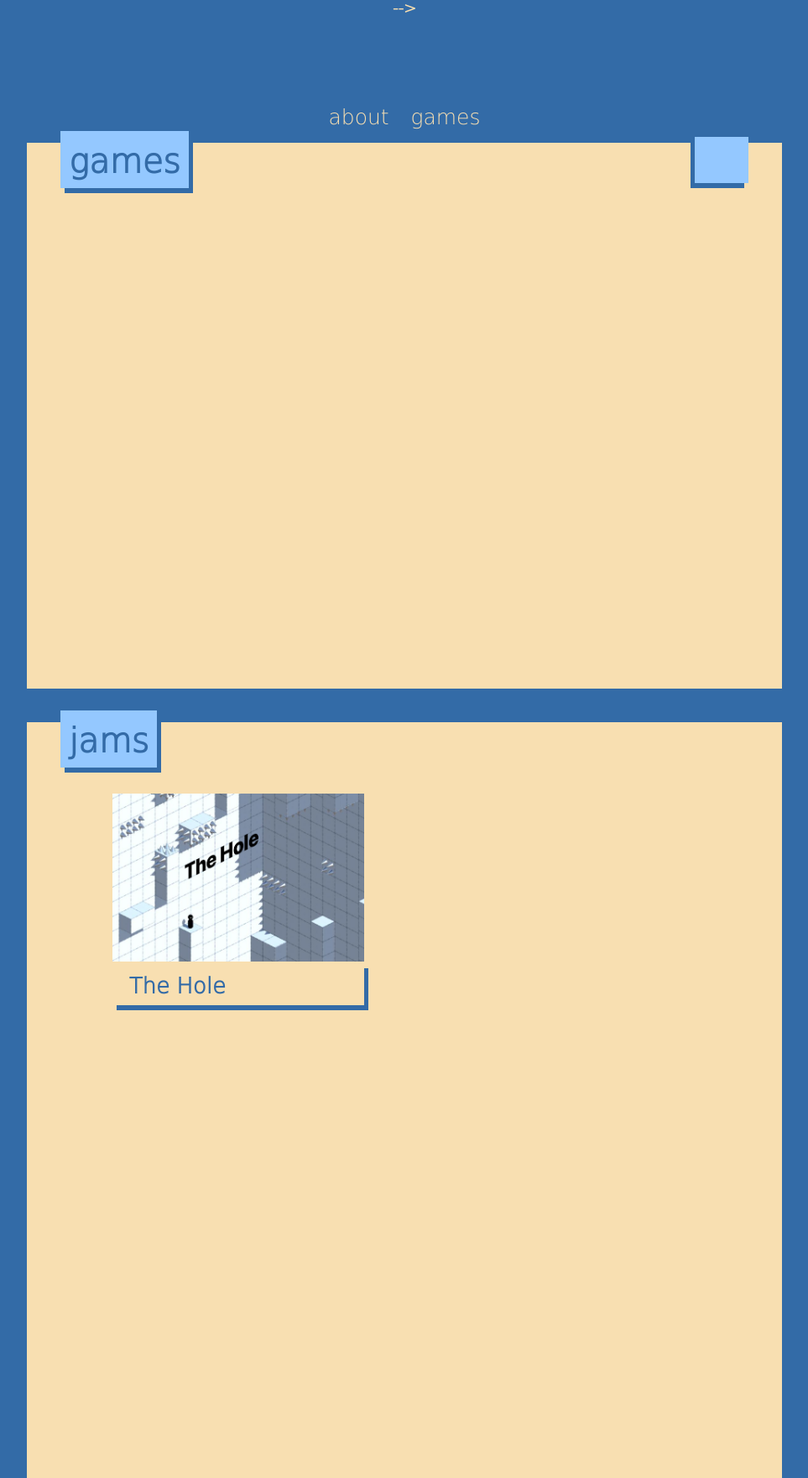
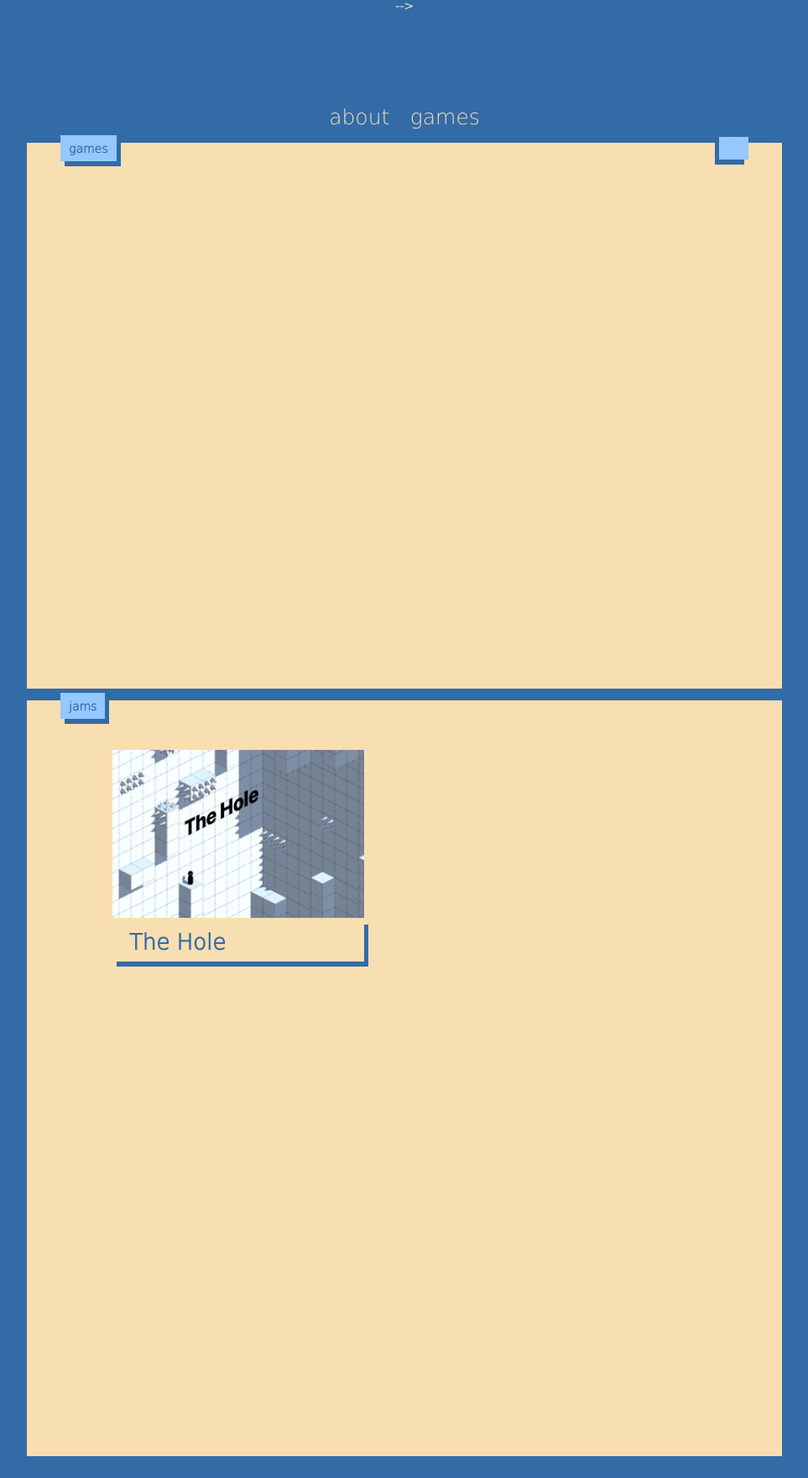
Before and after one commit to munjidev/munjidev.github.io, a Jekyll site: the page built from games.md, in a window 1280 px wide. Shown: the whole page at 84% size, without its empty margins (158-1121 px from the left). Built offline with Jekyll 4.4.1, drawn with Linux system fonts in a browser that asks for light colours; after the commit the page ends 1734 px from its top, so only the background shows below that.

Commit message:
Modify style css

```diff
--- a/assets/style.css
+++ b/assets/style.css
@@ -29,7 +29,7 @@ a.symbol:before {
 body {
 	font-family: 'dejavu_sansextralight', sans-serif;
 	font-weight: bold;
-	font-size: 18px;
+	font-size: 14px;
 }
 a {
 	text-decoration: none;
@@ -61,7 +61,6 @@ nav a .underline {
 	font-family: dejavu_sansextralight, dejavu_sansextralight-webfont;
 }
 .active {
-	/*color: #9999FF;*/
 	border-bottom: 5px solid #94c8ff;
 }
 .text-light {
@@ -77,11 +76,9 @@ nav a .underline {
 	background-color: #336ba7;
 }
 .bg-black {
-	/*background-color: #5c5863;*/
 	background-color: black;
 }
 .bg-light {
-	/*background-color: #b1f8d0;*/
 	background-color: #f8dfb1;
 }
 .bg-medium {
@@ -90,10 +87,7 @@ nav a .underline {
 .rounded {
 	border-radius: 10px;
 }
-.font46px {
-	font-size: 40px;
-}
-.font50px {
+.font40px {
 	font-size: 40px;
 }
 .shadow-dark {
@@ -109,12 +103,9 @@ nav a .underline {
 	border-left: 2px solid #94c8ff;
 }
 .contains-links a {
-	/*border-bottom: 1px solid #ff1f4c;
-	/*color: #ff1f4c;*/
 	text-decoration: underline;
 }
 .contains-links a:hover {
-	/*color: #5c5863;*/
 	color: #94c8ff;
 }
 .img-wrapper {
@@ -201,7 +192,6 @@ nav a .underline {
     width: auto;
     top: -7px;
     right: 40px;
-    /*margin-right: 40px;*/
     padding: 6px 10px;
 }
 #link-panel a {
```
